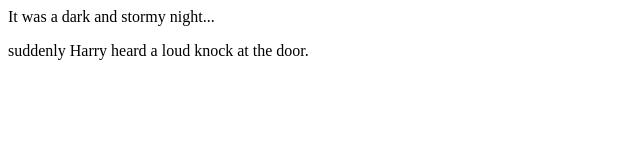
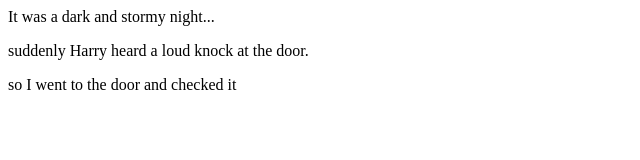
Before and after one commit to lacitrus/fireside-story, a plain HTML site: page index.html in a window 1280 px wide. Shown: the whole page, without its empty margins (0-640 px from the left). Drawn offline with Linux system fonts and the light colour scheme.

Commit message:
added a third line

```diff
--- a/index.html
+++ b/index.html
@@ -2,5 +2,6 @@
     <body>
       <p>It was a dark and stormy night...</p>
       <p>suddenly Harry heard a loud knock at the door.  </p>
+      <p> so I went to the door and checked it</p>
     </body>
   </html>
```
